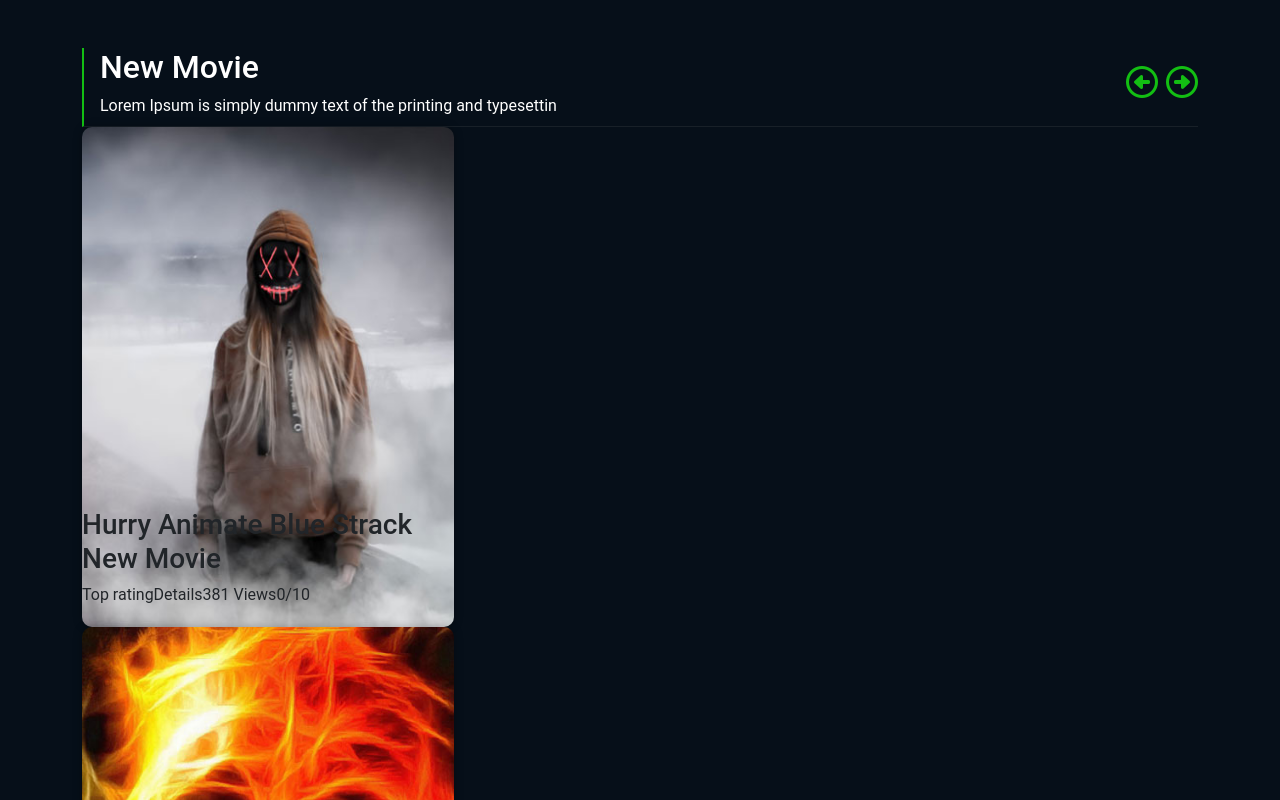
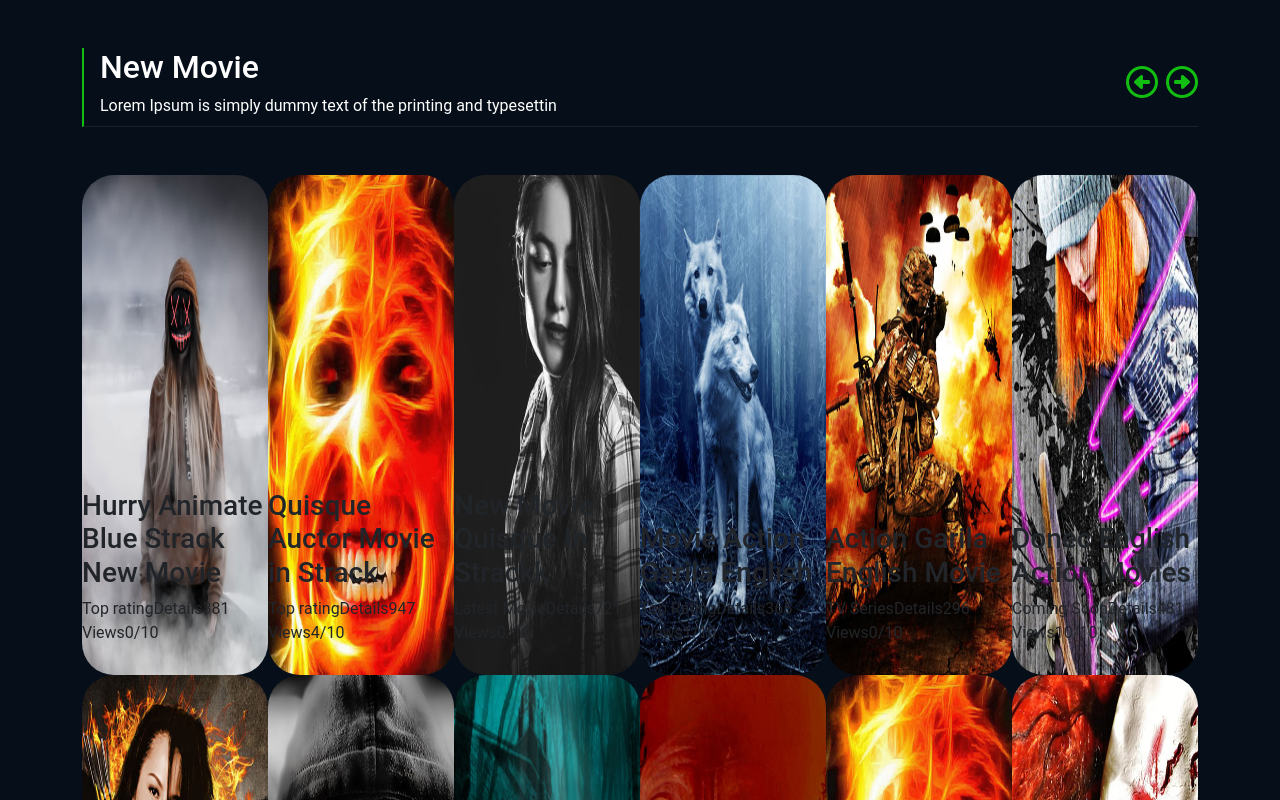
Before and after one commit to SamuelePassiatore/proj-html-vuejs, a Vue app: page / in a window 1280 px wide. Shown: the part 720-1520 px from the top of the page. Built offline with nearby package versions, Linux system fonts and the light colour scheme; the HTML template or start-up script is replaced by a standard one.

Commit message:
movies card update without logic

```diff
--- a/src/components/cards/MoviesCard.vue
+++ b/src/components/cards/MoviesCard.vue
@@ -7,8 +7,9 @@ export default {
 };
 </script>
 <template>
+    <div class="col-2">
         <div class="card-custom">
-        <img :src="movie.img" class="card-image">
+            <img :src="movie.img" class="card-image rounded-5 w-100">
             <div class="card-body">
                 <h3>{{ movie.title }}</h3>
                 <span>{{ movie.category }}</span>
@@ -17,25 +18,19 @@ export default {
                 <span>{{ movie.star }}</span>
             </div>
         </div>
+    </div>
 </template>
 <style lang="scss" scoped>
 .card-custom {
-    display: flex;
-    width: calc(100% / 3);
-    height: 500px;
-    overflow: hidden;
-    border-radius: 10px;
-    box-shadow: 0px 0px 10px rgba(0, 0, 0, 0.3);
     position: relative;
 }
 
 .card-image {
-    width: 100%;
-    object-fit: cover;
+    height: 500px;
 }
 
 .card-body {
     position: absolute;
-    bottom: 20px;
+    bottom: 30px;
 }
 </style>
--- a/src/components/sections/SectionNewmovie.vue
+++ b/src/components/sections/SectionNewmovie.vue
@@ -131,7 +131,7 @@ export default {
                     details: "Details",
                     views: "346 Views",
                     star: "0/10"
-                }
+                },
             ]
         }
     }
@@ -150,7 +150,9 @@ export default {
                     <i class="fa-regular fa-circle-right fa-2x ps-2"></i>
                 </div>
             </div>
-            <movies-card v-for="movie in movies" :key="movie.title" :movie="movie"></movies-card>
+            <div class="row g-0 py-5">
+                <movies-card v-for="movie in movies" :key="movie.title" :movie="movie"></movies-card>
+            </div>
         </div>
     </section>
 </template>
```
Lines whose indentation alone changed are shown as unchanged.
